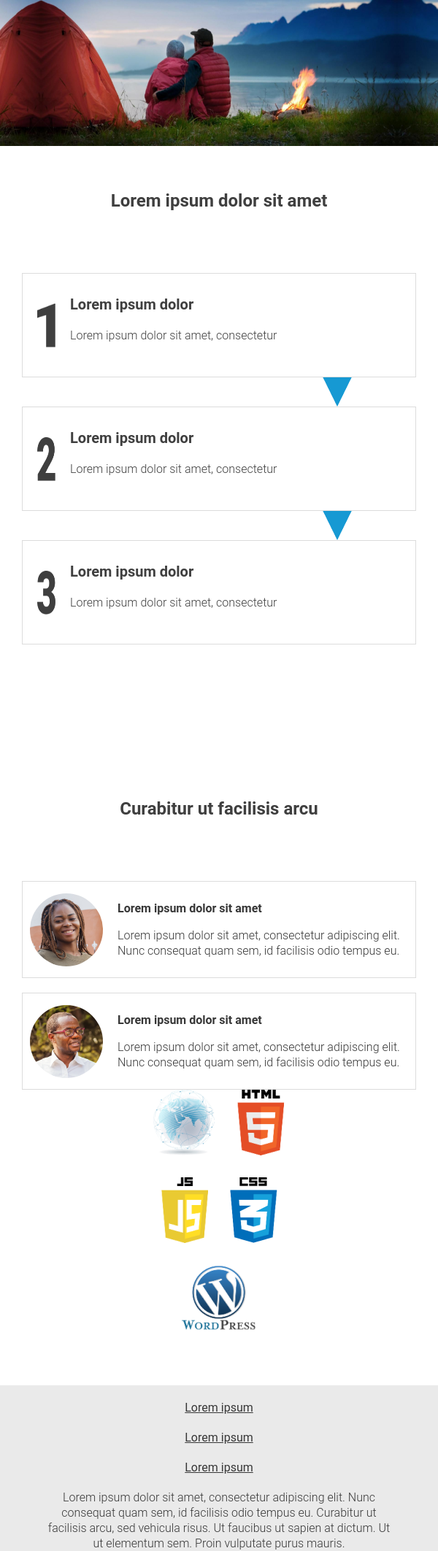
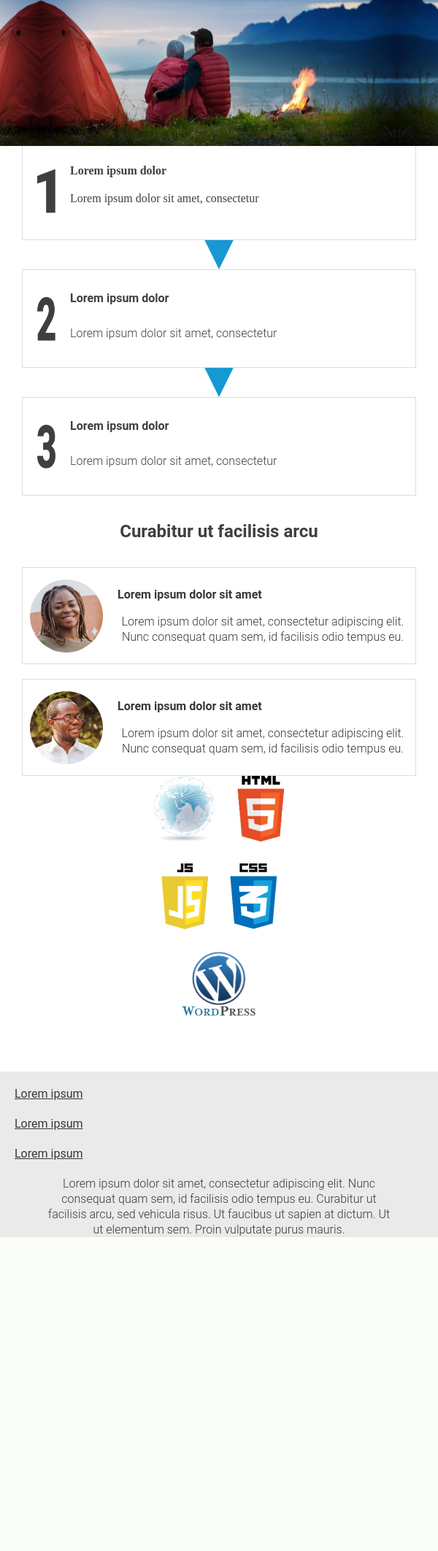
Before and after one commit to Veniyana/Web-Page-Design, a PHP site: page / in a window 600 px wide. Shown: the whole page at 73% size. After the commit the page ends 1695 px from the top, so only its background shows below. Run offline with PHP 8.4, Linux system fonts and the light colour scheme.

Commit message:
Modified styles

```diff
--- a/index.css
+++ b/index.css
@@ -134,120 +81,29 @@
         position: absolute;
         height: 200px;
         width: 100vw;
-        top: 0;
     }
 
     .heading.title {
-        margin-top: 200px;
-        font-size: 36;
+        margin-top: 220px;
     }
 
-    /* form with email and submit button */
+    .heading {
+        font-size: 36px;
+        font-weight: bold;
+        color: #3F3F3F;
+    }
+
     .default-form {
-        position: absolute;
         width: 40vw;
         height: 200px;
-        left: 57vw;
-        margin-top: 0px;
-        top: 0;
-        background: rgba(63, 63, 63, 0.6);
-    }
-
-    /* header of the form*/
-    .default-form h1 {
-        width: 80%;
-        padding-top: 5%;
-
-        font-family: Roboto;
-        font-style: normal;
-        font-weight: bold;
-        font-size: 24px;
-        line-height: 28px;
-
-        display: flex;
-        text-align: center;
-        padding-left: 10%;
-
-        color: #FFFFFF;
-    }
-
-    /* form button submit*/
-    .default-form input[type="button"] {
-        width: 90%;
-        height: 15px;
-        margin: 5% 0 0 5%;
-        background-color: #FFDE25;
-
-
-        font-family: Roboto;
-        font-style: normal;
-        font-weight: bold;
-        font-size: 8px;
-        text-transform: uppercase;
-        color: #FFFFFF;
-
-        padding: 10px;
-    }
-
-    /* form text field*/
-    .default-form input[type="email"] {
-        width: 90%;
-        margin-left: 5%;
-        height: 15px;
-
-        background: #FFFFFF;
-        border: 1px solid #E1D5D5;
-        box-sizing: border-box;
-        box-shadow: inset 0px 4px 4px rgba(0, 0, 0, 0.25);
-    }
-
-    .navigation-button.one {
-        display: none;
-    }
-
-    .navigation-button.two {
-        width: 540px;
-        padding: 15px 0px;
-        text-align: center;
-        text-decoration: none;
-        font-size: 36;
-        margin: 75px 0;
+        left: 55vw;
     }
 
     .mobile-form {
         display: none;
     }
 
-    .steps-container,
-    .flex-contributors {
-        flex-direction: column;
-    }
 
-    .step-box {
-        width: 1fr;
-    }
-
-    .step-box>img {
-        width: 35px;
-        height: 75px;
-    }
-
-    .steps-container>img {
-        transform: rotate(90deg);
-        margin-left: 60%;
-        width: 40px;
-        height: 40px;
-    }
-
-    /*panel with the people cards*/
-    .flex-contributors {
-        row-gap: 20px;
-    }
-
-
-    .logo {
-        width: 540px;
-    }
 }
 
 /*mobile phones*/
@@ -257,12 +113,16 @@
     #image11 {
         position: absolute;
         width: 100vw;
-        display: inline-block;
-        top: 0;
     }
 
-    .heading.title {
+    .heading.title{
+        margin-top:120px;
+    }
+
+    .heading {
         font-size: 24px;
+        font-weight: bold;
+        color: #3F3F3F;
     }
 
     .default-form {
@@ -326,16 +182,93 @@
         text-decoration: none;
         width: 80vw;
         text-align: center;
-        margin-top:80px;
+        margin-top: 80px;
     }
 
     .navigation-button.two {
         display: none;
     }
 
-    .heading {
-        margin-top: 150px;
+    .logo {
+        flex-wrap: wrap;
+        width: 250px;
+        row-gap: 30px;
+        justify-content: center;
     }
+
+    .links {
+        flex-direction: column;
+        text-align: center;
+        padding: 10px;
+    }
+
+    .links>a {
+        padding: 10px;
+    }
+}
+
+@media only screen and (min-width: 1000px),
+only screen and (min-width: 600px) and (max-width:1000px) {
+
+    /* form with email and submit button */
+    .default-form {
+        position: absolute;
+        background: rgba(63, 63, 63, 0.6);
+    }
+
+    /* header of the form*/
+    .default-form h1 {
+        padding-left: 10px;
+        font-weight: bold;
+        text-align: center;
+        color: #FFFFFF;
+    }
+
+    /* form button submit*/
+    .default-form input[type="button"] {
+        width: 90%;
+        margin: 5% 0 0 5%;
+        padding: 10px;
+
+        background-color: #FFDE25;
+        color: #FFFFFF;
+
+        font-weight: bold;
+        text-transform: uppercase;
+    }
+
+    /* form text field*/
+    .default-form input[type="email"] {
+        width: 90%;
+        margin-left: 5%;
+
+        background: #FFFFFF;
+        border: 1px solid #E1D5D5;
+        box-sizing: border-box;
+        box-shadow: inset 0px 4px 4px rgba(0, 0, 0, 0.25);
+    }
+
+    .mobile-form {
+        display: none;
+    }
+
+    .navigation-button.one {
+        display: none;
+    }
+
+    .navigation-button.two {
+        width: 540px;
+        padding: 15px 0px;
+        text-align: center;
+        text-decoration: none;
+        font-size: 36;
+        margin: 75px 0;
+    }
+
+}
+
+@media only screen and (max-width: 600px),
+only screen and (min-width: 600px) and (max-width:1000px) {
 
     .steps-container,
     .flex-contributors {
@@ -361,36 +294,19 @@
     .flex-contributors {
         row-gap: 20px;
     }
+}
 
-    .logo {
-        flex-wrap: wrap;
-        width: 250px;
-        row-gap: 30px;
-        justify-content: center;
-    }
+.text {
+    font-family: Roboto;
+    font-style: normal;
 
-    .links {
-        flex-direction: column;
-        text-align: center;
-        padding: 10px;
-    }
-
-    .links>a {
-        padding: 10px;
-    }
+    display: flex;
+    align-items: center;
+    text-align: center;
 }
 
 .heading {
-    height: 150px;
-
-    font-family: Roboto;
-    font-style: normal;
-    font-weight: bold;
-    font-size: 24px;
-    line-height: 30px;
-
-    display: flex;
-    align-items: center;
+    height: 50px;
     justify-content: center;
 
     color: #3F3F3F;
@@ -432,15 +348,9 @@
 .step-box>div p:first-child {
     width: 100%;
     height: 25px;
-
-    font-family: Roboto;
     font-weight: bold;
-    font-size: 20px;
-    line-height: 25px;
-
     display: flex;
     align-items: center;
-
     color: #3F3F3F;
 }
 
@@ -450,7 +360,6 @@
     left: 500px;
     top: 848px;
 
-    font-family: Roboto;
     font-weight: 300;
     font-size: 16px;
     line-height: 20px;
--- a/index.html
+++ b/index.html
@@ -25,7 +25,7 @@
         </form>
 
 
-        <p class="heading title">Lorem ipsum dolor sit amet</p>
+        <p class="heading title text">Lorem ipsum dolor sit amet</p>
 
         <!-- the steps with the arrows -->
         <div class="steps-container">
@@ -42,8 +42,8 @@
                 <img src="./img/2.png">
 
                 <div>
-                    <p>Lorem ipsum dolor</p>
-                    <p>Lorem ipsum dolor sit amet, consectetur</p>
+                    <p class="text">Lorem ipsum dolor</p>
+                    <p class="text">Lorem ipsum dolor sit amet, consectetur</p>
                 </div>
             </div>
             <img src="img/Polygon 4.png">
@@ -51,14 +51,14 @@
                 <img src="./img/3.png">
 
                 <div>
-                    <p>Lorem ipsum dolor</p>
-                    <p>Lorem ipsum dolor sit amet, consectetur</p>
+                    <p class="text">Lorem ipsum dolor</p>
+                    <p class="text">Lorem ipsum dolor sit amet, consectetur</p>
                 </div>
             </div>
         </div>
 
 
-        <p class="heading">Curabitur ut facilisis arcu</p>
+        <p class="heading text">Curabitur ut facilisis arcu</p>
 
 
         <!-- the boxes with a picture and information about a person -->
@@ -67,8 +67,9 @@
             <div class="contributor">
                 <img src="img/AdobeStock_315787684 1.png">
                 <div class="contributor-information">
-                    <p>Lorem ipsum dolor sit amet</p>
-                    <p>Lorem ipsum dolor sit amet, consectetur adipiscing elit. Nunc consequat quam sem, id facilisis
+                    <p class="text">Lorem ipsum dolor sit amet</p>
+                    <p class="text">Lorem ipsum dolor sit amet, consectetur adipiscing elit. Nunc consequat quam sem, id
+                        facilisis
                         odio
                         tempus eu.</p>
                 </div>
@@ -76,8 +77,9 @@
             <div class="contributor">
                 <img src="img/AdobeStock_123979217 1.png">
                 <div class="contributor-information">
-                    <p>Lorem ipsum dolor sit amet</p>
-                    <p>Lorem ipsum dolor sit amet, consectetur adipiscing elit. Nunc consequat quam sem, id facilisis
+                    <p class="text">Lorem ipsum dolor sit amet</p>
+                    <p class="text">Lorem ipsum dolor sit amet, consectetur adipiscing elit. Nunc consequat quam sem, id
+                        facilisis
                         odio
                         tempus eu.</p>
                 </div>
@@ -88,7 +90,7 @@
         <a href="#default-form" class="navigation-button two">Lorem ipsum dolor sit amet</a>
 
         <form id="mobile-form" class="mobile-form">
-            <h1>Lorem ipsum dolor sit amet</h1>
+            <h1 class="text">Lorem ipsum dolor sit amet</h1>
             <input type="email" placeholder="EMAIL" />
             <input type="button" value="Lorem ipsum dolor sit amet" onclick="handleClickEvent()">
         </form>
@@ -108,11 +110,12 @@
 
         <footer>
             <div class="links">
-                <a href="#">Lorem ipsum</a>
-                <a href="#">Lorem ipsum</a>
-                <a href="#">Lorem ipsum</a>
+                <a href="#" class="text">Lorem ipsum</a>
+                <a href="#" class="text">Lorem ipsum</a>
+                <a href="#" class="text">Lorem ipsum</a>
             </div>
-            <p>Lorem ipsum dolor sit amet, consectetur adipiscing elit. Nunc consequat quam sem, id facilisis odio
+            <p class="text">Lorem ipsum dolor sit amet, consectetur adipiscing elit. Nunc consequat quam sem, id
+                facilisis odio
                 tempus eu. Curabitur ut facilisis arcu, sed vehicula risus. Ut faucibus ut sapien at dictum. Ut ut
                 elementum sem. Proin vulputate purus mauris.</p>
         </footer>
```
Also changed, not shown: other parts of index.css (+24 -99 lines).
